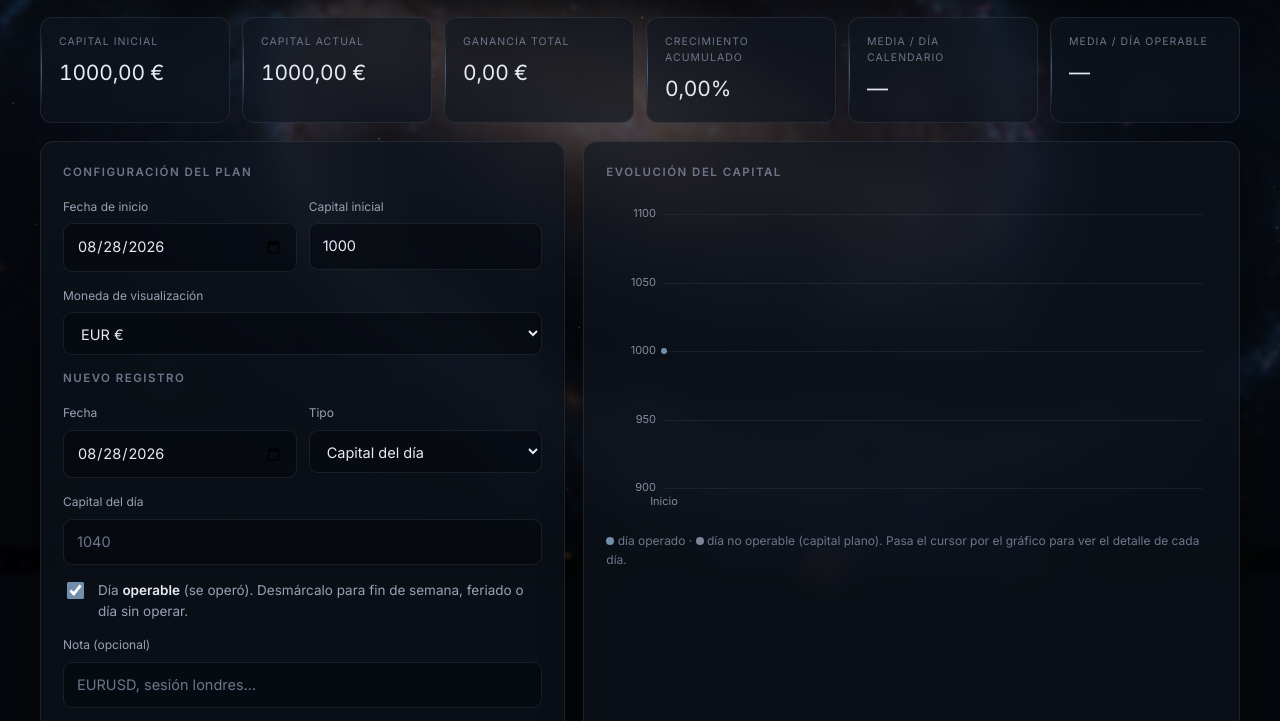
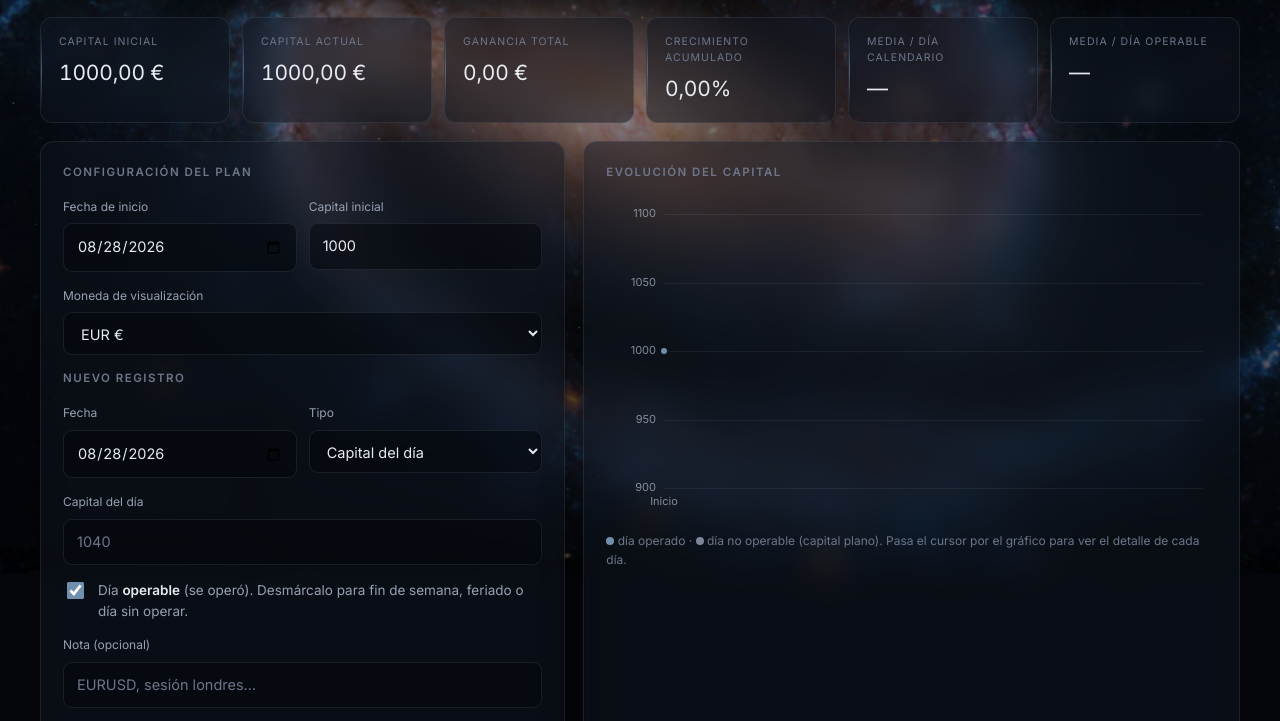
Before and after one commit to alejandro-xoxo/PGV_kronos, a plain HTML site: page index.html in a window 1280 px wide. Shown: the part 253-974 px from the top of the page. Drawn offline with Linux system fonts and the light colour scheme; no server answers.

Commit message:
Fondo galactico mas visible: mayor brillo, paneles mas transparentes, menos velo

```diff
--- a/styles.css
+++ b/styles.css
@@ -14,17 +14,17 @@
   --fondo-imagen: url("assets/fondo-galaxia.jpg");
 
   /* Ajustes de la imagen de fondo (para que nunca compita con el contenido) */
-  --fondo-brillo: 0.78;      /* 0 = negro · 1 = imagen original          */
-  --fondo-saturacion: 0.75;  /* < 1 apaga el color, más sobrio           */
-  --fondo-desenfoque: 2px;   /* desenfoque leve = sensación de lejanía   */
-  --fondo-velo: 0.55;        /* opacidad del velo oscuro sobre la imagen */
+  --fondo-brillo: 0.92;      /* 0 = negro · 1 = imagen original          */
+  --fondo-saturacion: 0.88;  /* < 1 apaga el color, más sobrio           */
+  --fondo-desenfoque: 1px;   /* desenfoque leve = sensación de lejanía   */
+  --fondo-velo: 0.38;        /* opacidad del velo oscuro sobre la imagen */
 
   /* Superficies: negro, azul marino profundo y gris carbón */
   --negro:      #05070c;
   --marino:     #0b1220;
   --carbon:     #141821;
-  --panel:      rgba(16, 21, 32, 0.62);
-  --panel-alto: rgba(20, 26, 39, 0.78);
+  --panel:      rgba(16, 21, 32, 0.48);
+  --panel-alto: rgba(20, 26, 39, 0.62);
 
   /* Bordes finos, casi imperceptibles */
   --borde:      rgba(196, 205, 224, 0.10);
@@ -92,11 +92,11 @@ body{
   z-index: 1;
   pointer-events: none;
   background:
-    radial-gradient(115% 85% at 50% 32%, rgba(5, 7, 12, 0.10) 0%, rgba(5, 7, 12, 0.72) 100%),
+    radial-gradient(115% 85% at 50% 32%, rgba(5, 7, 12, 0.04) 0%, rgba(5, 7, 12, 0.52) 100%),
     linear-gradient(180deg,
-      rgba(5, 7, 12, calc(var(--fondo-velo) * 0.85)) 0%,
+      rgba(5, 7, 12, calc(var(--fondo-velo) * 0.70)) 0%,
       rgba(11, 18, 32, var(--fondo-velo)) 45%,
-      rgba(5, 7, 12, calc(var(--fondo-velo) * 1.05)) 100%);
+      rgba(5, 7, 12, calc(var(--fondo-velo) * 0.90)) 100%);
 }
 
 #starfield{
@@ -566,8 +566,8 @@ tbody tr.row-noop td:first-child{ box-shadow: inset 2px 0 0 rgba(182, 190, 205,
   .dayband__stats > div{ flex: 1 1 calc(50% - 5px); min-width: 0; padding: 10px 12px }
   .dow__item{ flex: 1 1 calc(33.333% - 5px); justify-content: center; padding: 9px 6px }
   .chart-wrap{ height: 250px }
-  /* En móvil el fondo se atenúa más: menos ruido tras el contenido */
-  .bg-imagen{ filter: brightness(.6) saturate(.7) blur(3px) }
+  /* En móvil el fondo se atenúa levemente más: equilibrio entre visual e inmersión */
+  .bg-imagen{ filter: brightness(.78) saturate(.82) blur(2px) }
 }
 
 /* Menos movimiento si el sistema lo pide */
```
